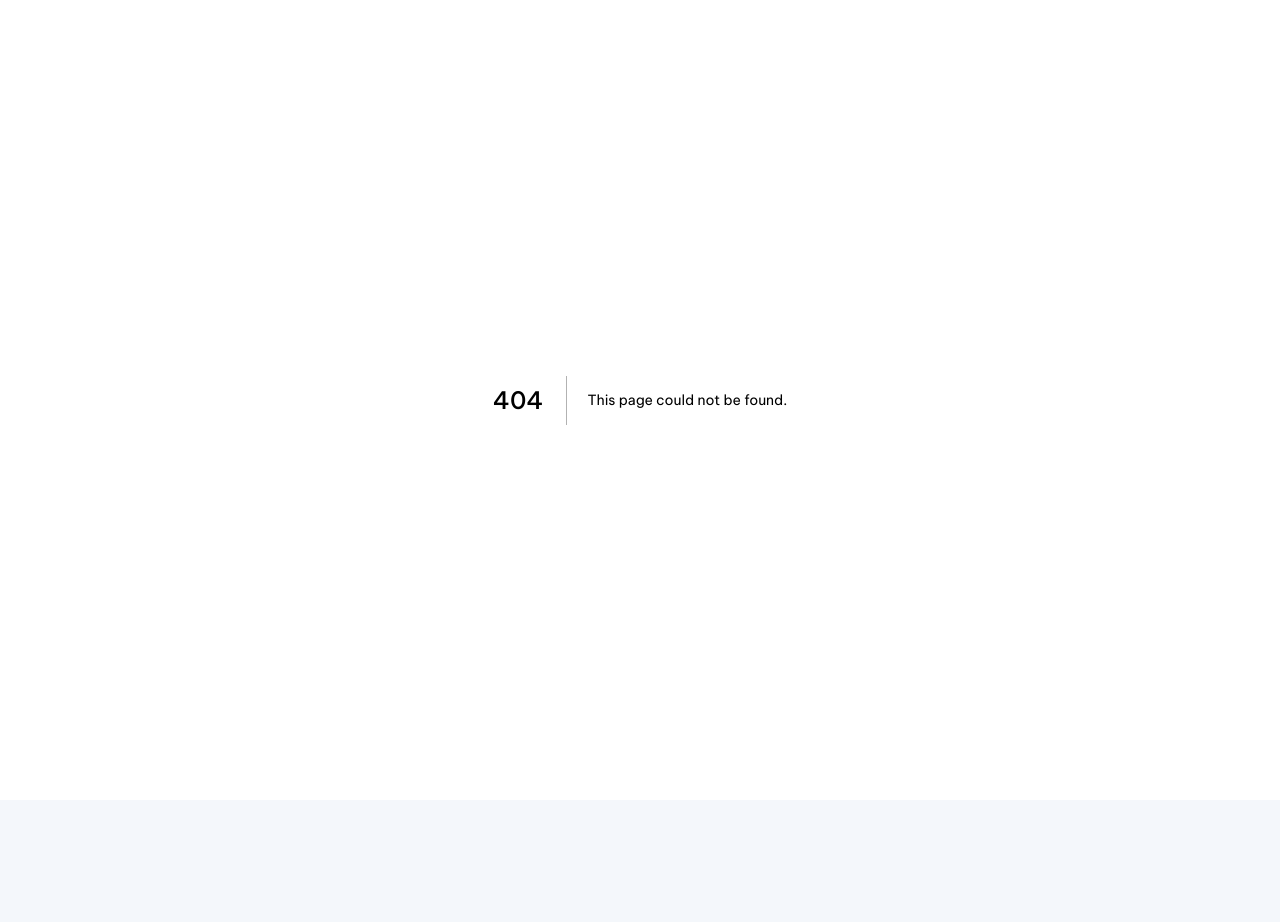
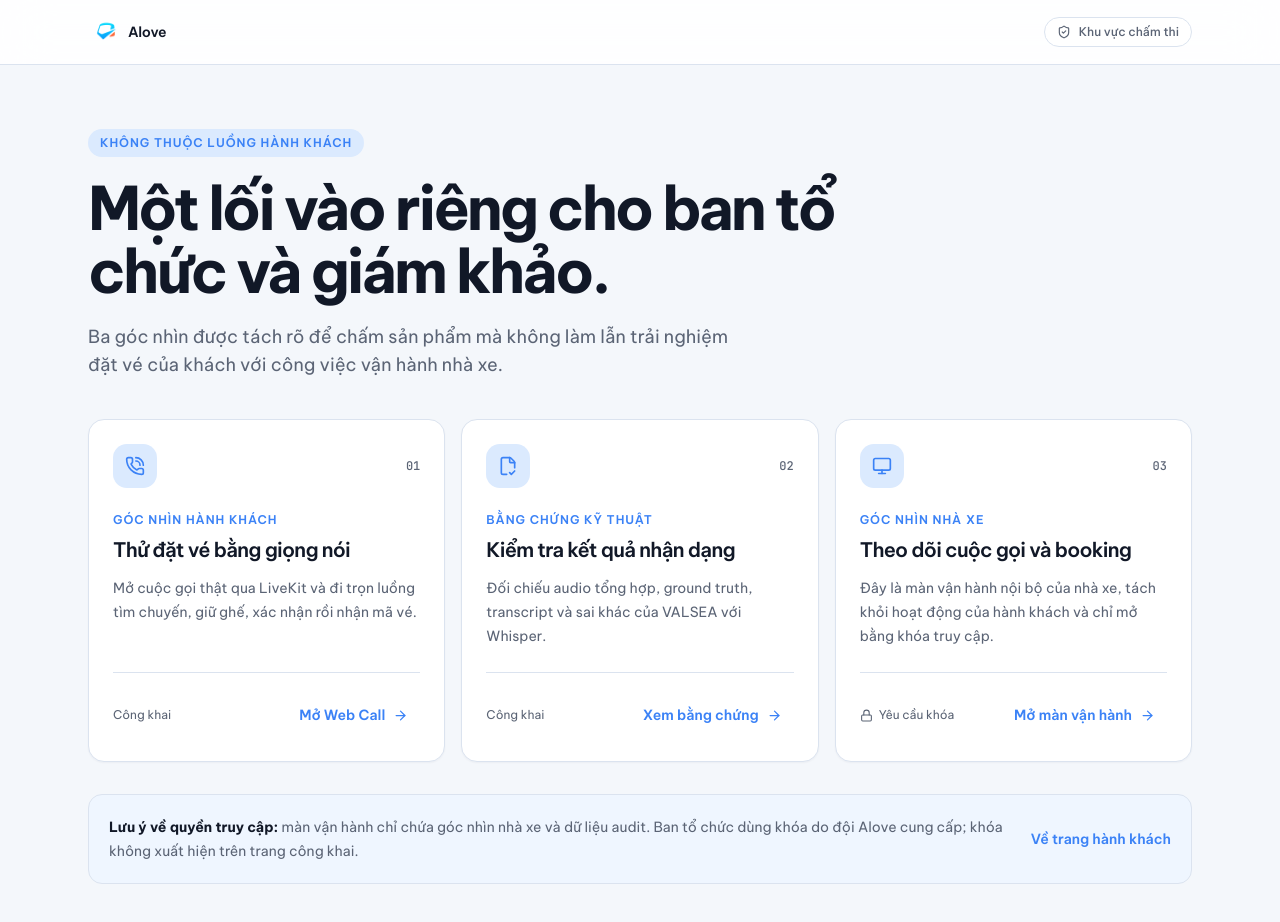
Before and after one commit to hvan128/alove, a Next.js app in the folder apps/web/: page /ban-to-chuc in a window 1280 px wide. Before the commit this address had no page. Shown: the top 922 px of the page. Before the commit the page ends 800 px from the top, so only its background shows below. Built offline with nearby package versions, Linux system fonts and the light colour scheme.

Commit message:
feat(web): tách khu vực chấm thi khỏi vận hành

```diff
--- /dev/null
+++ b/apps/web/src/app/ban-to-chuc/page.tsx
@@ -0,0 +1,120 @@
+import type { Metadata } from 'next'
+import Link from 'next/link'
+import { ArrowRight, FileCheck2, Lock, Monitor, PhoneCall, ShieldCheck } from 'lucide-react'
+
+import { BrandMark } from '@/components/ui/brand-mark'
+
+export const metadata: Metadata = {
+  title: 'Khu vực ban tổ chức & giám khảo | Alove',
+  description: 'Lối vào riêng để đánh giá trải nghiệm hành khách, bằng chứng kỹ thuật và màn hình vận hành Alove.',
+  robots: { index: false, follow: false },
+}
+
+const reviewRoutes = [
+  {
+    step: '01',
+    audience: 'Góc nhìn hành khách',
+    title: 'Thử đặt vé bằng giọng nói',
+    description: 'Mở cuộc gọi thật qua LiveKit và đi trọn luồng tìm chuyến, giữ ghế, xác nhận rồi nhận mã vé.',
+    href: '/console',
+    cta: 'Mở Web Call',
+    access: 'Công khai',
+    icon: PhoneCall,
+  },
+  {
+    step: '02',
+    audience: 'Bằng chứng kỹ thuật',
+    title: 'Kiểm tra kết quả nhận dạng',
+    description: 'Đối chiếu audio tổng hợp, ground truth, transcript và sai khác của VALSEA với Whisper.',
+    href: '/evidence',
+    cta: 'Xem bằng chứng',
+    access: 'Công khai',
+    icon: FileCheck2,
+  },
+  {
+    step: '03',
+    audience: 'Góc nhìn nhà xe',
+    title: 'Theo dõi cuộc gọi và booking',
+    description: 'Đây là màn vận hành nội bộ của nhà xe, tách khỏi hoạt động của hành khách và chỉ mở bằng khóa truy cập.',
+    href: '/dashboard',
+    cta: 'Mở màn vận hành',
+    access: 'Yêu cầu khóa',
+    icon: Monitor,
+  },
+] as const
+
+export default function OrganizerPage() {
+  return (
+    <main className="min-h-dvh bg-[var(--canvas)] text-[var(--ink)]">
+      <header className="border-b border-[var(--divider)] bg-[color-mix(in_srgb,var(--surface)_88%,transparent)] backdrop-blur-xl">
+        <div className="mx-auto flex min-h-16 max-w-6xl items-center justify-between gap-4 px-4 sm:px-6">
+          <Link
+            href="/"
+            className="inline-flex min-h-11 items-center gap-2 rounded-lg px-1 text-sm font-semibold tracking-[-0.02em] focus-visible:outline-2 focus-visible:outline-[var(--action-focus)]"
+          >
+            <BrandMark /> Alove
+          </Link>
+          <span className="inline-flex items-center gap-2 rounded-full border border-[var(--hairline)] bg-[var(--surface)] px-3 py-1.5 text-xs font-medium text-[var(--muted)]">
+            <ShieldCheck size={14} aria-hidden /> Khu vực chấm thi
+          </span>
+        </div>
+      </header>
+
+      <section className="mx-auto max-w-6xl px-4 py-12 sm:px-6 sm:py-16">
+        <div className="max-w-3xl">
+          <p className="inline-flex rounded-full bg-[var(--action-soft)] px-3 py-1.5 text-xs font-semibold uppercase tracking-[0.08em] text-[var(--action)]">
+            Không thuộc luồng hành khách
+          </p>
+          <h1 className="mt-5 text-4xl font-bold leading-[1.05] tracking-[-0.05em] sm:text-6xl">
+            Một lối vào riêng cho ban tổ chức và giám khảo.
+          </h1>
+          <p className="mt-5 max-w-2xl text-base leading-7 text-[var(--muted)] sm:text-lg">
+            Ba góc nhìn được tách rõ để chấm sản phẩm mà không làm lẫn trải nghiệm đặt vé của khách với công việc vận hành nhà xe.
+          </p>
+        </div>
+
+        <ol className="mt-10 grid gap-4 lg:grid-cols-3">
+          {reviewRoutes.map(({ step, audience, title, description, href, cta, access, icon: Icon }) => (
+            <li key={href}>
+              <article className="flex h-full flex-col rounded-3xl border border-[var(--hairline)] bg-[var(--surface)] p-5 shadow-[var(--shadow-card)] sm:p-6">
+                <div className="flex items-center justify-between gap-3">
+                  <span className="grid size-11 place-items-center rounded-2xl bg-[var(--action-soft)] text-[var(--action)]">
+                    <Icon size={20} aria-hidden />
+                  </span>
+                  <span className="font-mono text-xs font-medium text-[var(--muted)]">{step}</span>
+                </div>
+                <p className="mt-6 text-xs font-semibold uppercase tracking-[0.08em] text-[var(--action)]">{audience}</p>
+                <h2 className="mt-2 text-xl font-semibold tracking-[-0.035em]">{title}</h2>
+                <p className="mt-3 flex-1 text-sm leading-6 text-[var(--muted)]">{description}</p>
+                <div className="mt-6 flex items-center justify-between gap-3 border-t border-[var(--divider)] pt-5">
+                  <span className="inline-flex items-center gap-1.5 text-xs text-[var(--muted)]">
+                    {access === 'Yêu cầu khóa' ? <Lock size={13} aria-hidden /> : null}
+                    {access}
+                  </span>
+                  <Link
+                    href={href}
+                    className="inline-flex min-h-11 items-center gap-2 rounded-full px-3 text-sm font-semibold text-[var(--action)] transition hover:bg-[var(--action-soft)] focus-visible:outline-2 focus-visible:outline-offset-2 focus-visible:outline-[var(--action-focus)]"
+                  >
+                    {cta} <ArrowRight size={15} aria-hidden />
+                  </Link>
+                </div>
+              </article>
+            </li>
+          ))}
+        </ol>
+
+        <aside className="mt-8 rounded-2xl border border-[var(--hairline)] bg-[var(--surface-tint)] p-5 text-sm leading-6 text-[var(--muted)] sm:flex sm:items-center sm:justify-between sm:gap-6">
+          <p>
+            <strong className="text-[var(--ink)]">Lưu ý về quyền truy cập:</strong> màn vận hành chỉ chứa góc nhìn nhà xe và dữ liệu audit. Ban tổ chức dùng khóa do đội Alove cung cấp; khóa không xuất hiện trên trang công khai.
+          </p>
+          <Link
+            href="/"
+            className="mt-3 inline-flex min-h-11 shrink-0 items-center text-sm font-semibold text-[var(--action)] hover:underline focus-visible:outline-2 focus-visible:outline-offset-2 focus-visible:outline-[var(--action-focus)] sm:mt-0"
+          >
+            Về trang hành khách
+          </Link>
+        </aside>
+      </section>
+    </main>
+  )
+}
--- a/apps/web/src/app/dashboard/page.tsx
+++ b/apps/web/src/app/dashboard/page.tsx
@@ -1,7 +1,8 @@
+import type { Metadata } from 'next'
 import Link from 'next/link'
 import { cookies } from 'next/headers'
 import { redirect } from 'next/navigation'
-import { ChevronRight, Globe, Phone, PhoneCall, RefreshCw } from 'lucide-react'
+import { ChevronRight, Globe, LogOut, Phone, PhoneCall, RefreshCw } from 'lucide-react'
 
 import { Panel } from '@/components/ui/panel'
 import {
@@ -19,6 +20,12 @@ import { DashboardLoginForm } from '@/components/dashboard/dashboard-login-form'
 
 export const dynamic = 'force-dynamic'
 
+export const metadata: Metadata = {
+  title: 'Vận hành Nhà xe Mai Anh | Alove',
+  description: 'Màn hình nội bộ để theo dõi cuộc gọi, booking và mã vé Alove.',
+  robots: { index: false, follow: false },
+}
+
 async function login(formData: FormData) {
   'use server'
   if (keyMatches(String(formData.get('key') ?? ''))) {
@@ -35,6 +42,13 @@ async function login(formData: FormData) {
   redirect('/dashboard?error=1')
 }
 
+async function logout() {
+  'use server'
+  const store = await cookies()
+  store.delete(DASHBOARD_COOKIE)
+  redirect('/dashboard')
+}
+
 export default async function DashboardPage({
   searchParams,
 }: {
@@ -44,10 +58,10 @@ export default async function DashboardPage({
     return (
       <AuthShell>
         <Brand />
-        <h1 className="mt-5 text-lg font-semibold tracking-[-0.025em] text-[var(--ink)]">Dashboard chưa được bật</h1>
+        <h1 className="mt-5 text-lg font-semibold tracking-[-0.025em] text-[var(--ink)]">Màn hình vận hành chưa được bật</h1>
         <p className="mt-2 text-sm leading-6 text-[var(--muted)]">
           Đặt biến môi trường <code className="font-mono text-[var(--ink)]">DASHBOARD_ACCESS_KEY</code> (tối thiểu 32 ký
-          tự) để mở dashboard giám sát cuộc gọi.
+          tự) để mở khu vực nội bộ của nhà xe.
         </p>
       </AuthShell>
     )
@@ -58,8 +72,9 @@ export default async function DashboardPage({
     return (
       <AuthShell>
         <Brand />
-        <h1 className="mt-5 text-lg font-semibold tracking-[-0.025em] text-[var(--ink)]">Đăng nhập dashboard</h1>
-        <p className="mt-1 text-sm text-[var(--muted)]">Nhập khóa truy cập để xem cuộc gọi Alove.</p>
+        <p className="mt-5 text-xs font-semibold uppercase tracking-[0.08em] text-[var(--action)]">Nội bộ nhà xe</p>
+        <h1 className="mt-2 text-lg font-semibold tracking-[-0.025em] text-[var(--ink)]">Đăng nhập màn hình vận hành</h1>
+        <p className="mt-1 text-sm leading-6 text-[var(--muted)]">Nhập khóa do đội Alove cung cấp để xem cuộc gọi và booking.</p>
         <DashboardLoginForm action={login} {...(error ? { error: 'Khóa không đúng.' } : {})} />
       </AuthShell>
     )
@@ -77,13 +92,23 @@ export default async function DashboardPage({
         <div className="flex items-center gap-3">
           <BrandMark className="size-11 shrink-0" />
           <div>
-            <h1 className="text-xl font-semibold tracking-[-0.035em] text-[var(--ink)]">Alove Giám sát</h1>
+            <h1 className="text-xl font-semibold tracking-[-0.035em] text-[var(--ink)]">Vận hành Nhà xe Mai Anh</h1>
             <p className="text-sm text-[var(--muted)]">Cuộc gọi đặt vé — trực tiếp và lịch sử</p>
           </div>
         </div>
-        <span className="inline-flex items-center gap-1.5 rounded-full border border-[var(--hairline)] bg-[var(--surface)] px-3 py-1.5 text-xs font-medium text-[var(--muted)]">
-          <RefreshCw size={13} aria-hidden /> Tự cập nhật mỗi 5 giây
-        </span>
+        <div className="flex flex-wrap items-center justify-end gap-2">
+          <span className="inline-flex items-center gap-1.5 rounded-full border border-[var(--hairline)] bg-[var(--surface)] px-3 py-1.5 text-xs font-medium text-[var(--muted)]">
+            <RefreshCw size={13} aria-hidden /> Tự cập nhật mỗi 5 giây
+          </span>
+          <form action={logout}>
+            <button
+              type="submit"
+              className="inline-flex min-h-9 items-center gap-1.5 rounded-full border border-[var(--hairline)] bg-[var(--surface)] px-3 text-xs font-medium text-[var(--muted)] transition hover:bg-[var(--pearl)] hover:text-[var(--ink)] focus-visible:outline-2 focus-visible:outline-offset-2 focus-visible:outline-[var(--action-focus)]"
+            >
+              <LogOut size={13} aria-hidden /> Đăng xuất
+            </button>
+          </form>
+        </div>
       </header>
 
       {callList !== null ? (
--- a/apps/web/src/app/evidence/page.tsx
+++ b/apps/web/src/app/evidence/page.tsx
@@ -12,5 +12,5 @@ export const metadata: Metadata = {
 
 export default function EvidencePage() {
   const results = parseEvidenceResults(evidenceArtifact)
-  return <AppShell><main><EvidenceResultsView results={results} /></main></AppShell>
+  return <AppShell context="review"><main><EvidenceResultsView results={results} /></main></AppShell>
 }
--- a/apps/web/src/app/page.tsx
+++ b/apps/web/src/app/page.tsx
@@ -1,5 +1,6 @@
 import type { Metadata } from 'next'
 import Image from 'next/image'
+import Link from 'next/link'
 import {
   ArrowDownRight,
   ArrowRight,
@@ -303,7 +304,15 @@ export default async function HomePage() {
           <div className="inline-flex items-center gap-2 font-semibold text-[var(--ink)]">
             <BrandMark className="size-7" /> Alove <span className="font-normal text-[var(--muted)]">cho Nhà xe Mai Anh</span>
           </div>
-          <p className="inline-flex items-center gap-2">Lịch, giá và mã vé từ hệ thống vận hành <ArrowRight size={14} aria-hidden /></p>
+          <div className="flex flex-col items-start gap-3 sm:items-end">
+            <p className="inline-flex items-center gap-2">Lịch, giá và mã vé từ hệ thống vận hành <ArrowRight size={14} aria-hidden /></p>
+            <Link
+              href="/ban-to-chuc"
+              className="inline-flex min-h-11 items-center gap-2 rounded-full border border-[var(--hairline)] bg-[var(--surface)] px-4 font-medium text-[var(--ink)] transition hover:border-slate-300 hover:bg-white focus-visible:outline-2 focus-visible:outline-offset-2 focus-visible:outline-[var(--action-focus)]"
+            >
+              <ShieldCheck size={15} aria-hidden /> Khu vực ban tổ chức &amp; giám khảo
+            </Link>
+          </div>
         </div>
       </footer>
 
--- a/apps/web/src/components/dashboard/dashboard-login-form.tsx
+++ b/apps/web/src/components/dashboard/dashboard-login-form.tsx
@@ -1,11 +1,6 @@
-'use client'
-
-import { useState } from 'react'
-import { KeyRound, Sparkles } from 'lucide-react'
+import { KeyRound } from 'lucide-react'
 
 import { TextInput } from '@/components/ui/input'
-
-const DEMO_ACCESS_KEY = 'c96bcbcd48d5f02fe50368a3a870dce8'
 
 export function DashboardLoginForm({
   action,
@@ -14,8 +9,6 @@ export function DashboardLoginForm({
   action: (formData: FormData) => void | Promise<void>
   error?: string
 }) {
-  const [key, setKey] = useState('')
-
   return (
     <form action={action} className="mt-5 flex flex-col gap-3 text-left">
       <TextInput
@@ -23,24 +16,15 @@ export function DashboardLoginForm({
         id="dashboard-key"
         name="key"
         type="password"
-        autoComplete="off"
+        autoComplete="current-password"
         required
-        value={key}
-        onChange={(event) => setKey(event.target.value)}
         {...(error ? { error } : {})}
       />
-      <button
-        type="button"
-        onClick={() => setKey(DEMO_ACCESS_KEY)}
-        className="inline-flex min-h-11 w-full items-center justify-center gap-2 rounded-full border border-[var(--hairline)] bg-[var(--surface)] px-4 text-sm font-medium text-[var(--ink)] transition hover:bg-[var(--pearl)] focus-visible:outline-2 focus-visible:outline-offset-2 focus-visible:outline-[var(--action-focus)] active:scale-[0.98]"
-      >
-        <Sparkles size={16} aria-hidden /> Điền key demo
-      </button>
       <button
         type="submit"
         className="mt-1 inline-flex min-h-11 w-full items-center justify-center gap-2 rounded-full bg-[var(--action)] px-4 text-sm font-medium text-[var(--on-action)] transition hover:bg-[var(--action-hover)] focus-visible:outline-2 focus-visible:outline-offset-2 focus-visible:outline-[var(--action-focus)] active:scale-[0.98]"
       >
-        <KeyRound size={16} aria-hidden /> Vào dashboard
+        <KeyRound size={16} aria-hidden /> Vào màn hình vận hành
       </button>
     </form>
   )
--- a/apps/web/src/components/ui/app-shell.tsx
+++ b/apps/web/src/components/ui/app-shell.tsx
@@ -3,7 +3,15 @@ import type { ReactNode } from 'react'
 import { BrandMark } from '@/components/ui/brand-mark'
 import { cn } from '@/lib/cn'
 
-export function AppShell({ children, className }: { children: ReactNode; className?: string }) {
+export function AppShell({
+  children,
+  className,
+  context = 'customer',
+}: {
+  children: ReactNode
+  className?: string
+  context?: 'customer' | 'review'
+}) {
   return (
     <div className={cn('min-h-screen bg-[var(--canvas)] text-[var(--ink)]', className)}>
       <header className="sticky top-0 z-20 border-b border-[var(--divider)] bg-[color-mix(in_srgb,var(--canvas)_84%,transparent)] backdrop-blur-xl">
@@ -12,10 +20,17 @@ export function AppShell({ children, className }: { children: ReactNode; classNa
             <BrandMark />
             Alove
           </Link>
-          <nav aria-label="Điều hướng chính" className="flex items-center gap-1 text-sm">
-            <Link className="inline-flex min-h-11 items-center rounded-full px-3 py-2 text-[var(--muted)] transition hover:bg-[var(--action-soft)] hover:text-[var(--action)]" href="/console">Web Call</Link>
-            <Link className="inline-flex min-h-11 items-center rounded-full px-3 py-2 text-[var(--muted)] transition hover:bg-[var(--action-soft)] hover:text-[var(--action)]" href="/evidence">Bằng chứng</Link>
-          </nav>
+          {context === 'review' ? (
+            <nav aria-label="Điều hướng chấm thi" className="flex items-center gap-1 text-sm">
+              <Link className="inline-flex min-h-11 items-center rounded-full px-3 py-2 text-[var(--muted)] transition hover:bg-[var(--action-soft)] hover:text-[var(--action)]" href="/ban-to-chuc">Khu vực chấm thi</Link>
+              <Link className="inline-flex min-h-11 items-center rounded-full px-3 py-2 text-[var(--muted)] transition hover:bg-[var(--action-soft)] hover:text-[var(--action)]" href="/evidence">Bằng chứng</Link>
+            </nav>
+          ) : (
+            <nav aria-label="Điều hướng hành khách" className="flex items-center gap-1 text-sm">
+              <Link className="inline-flex min-h-11 items-center rounded-full px-3 py-2 text-[var(--muted)] transition hover:bg-[var(--action-soft)] hover:text-[var(--action)]" href="/">Trang chủ</Link>
+              <Link className="inline-flex min-h-11 items-center rounded-full px-3 py-2 text-[var(--muted)] transition hover:bg-[var(--action-soft)] hover:text-[var(--action)]" href="/console">Web Call</Link>
+            </nav>
+          )}
         </div>
       </header>
       {children}
```
